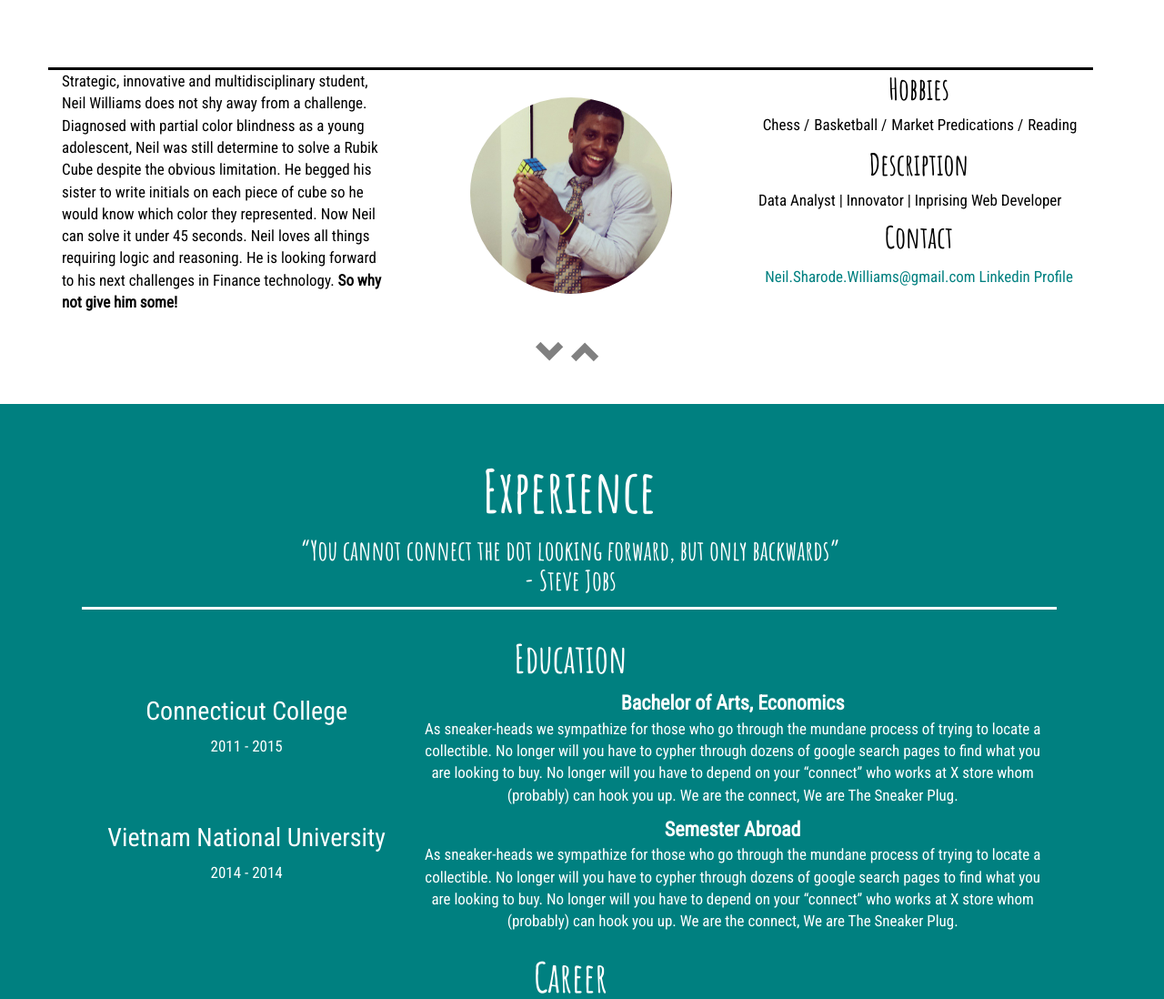
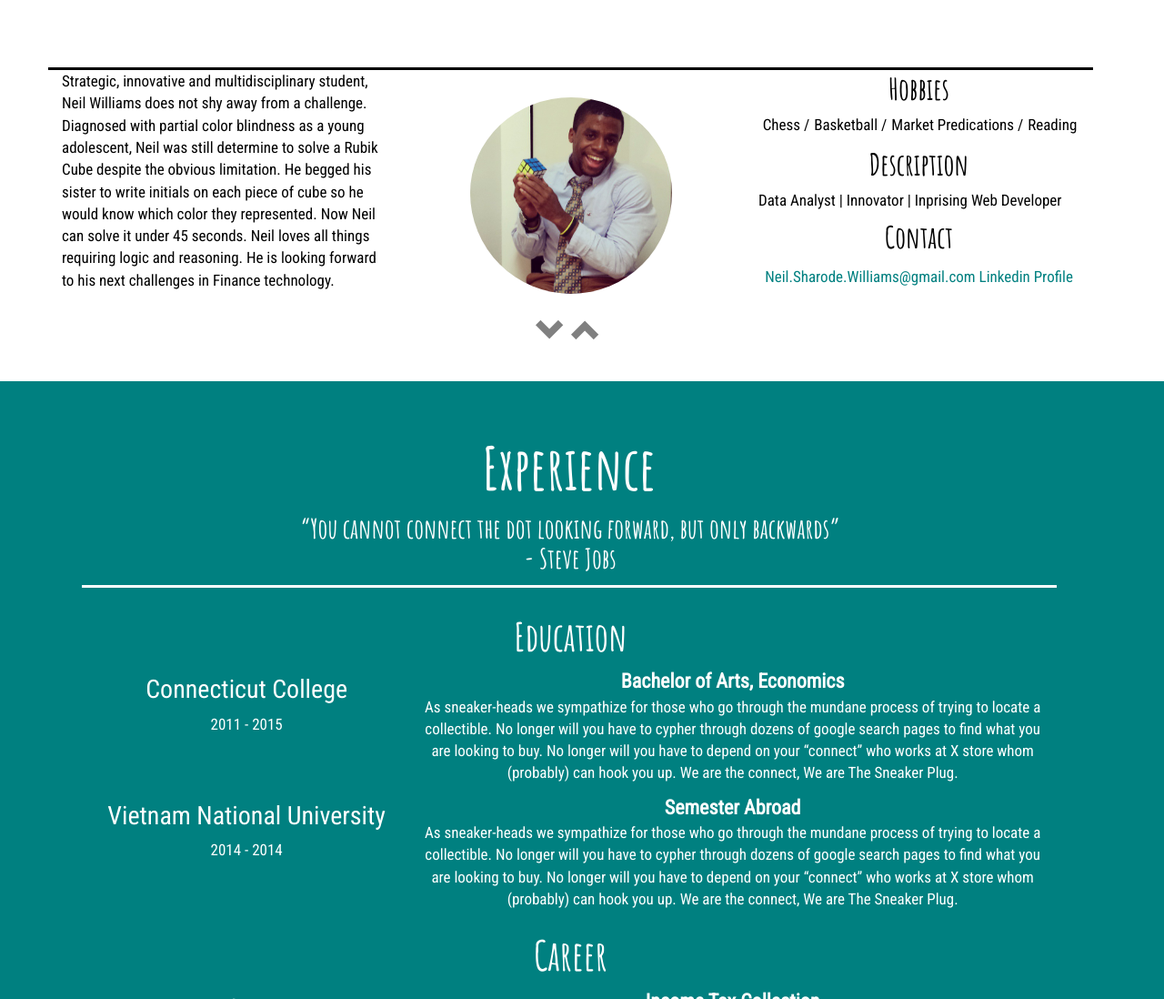
Before and after one commit to Nwillia3/Resume-Web, a website: page index.html in a window 1280 px wide. Shown: the part 951-2049 px from the top of the page at 91% size. Drawn offline with Linux system fonts and the light colour scheme; a web font is replaced by a local one.

Commit message:
newest verison

```diff
--- a/index.html
+++ b/index.html
@@ -72,7 +72,7 @@
 
 			<div class="col-md-4 content">
 				<p>
-					Strategic, innovative and multidisciplinary student, Neil Williams does not shy away from a challenge. Diagnosed with partial color blindness as a young adolescent, Neil was still determine to solve a Rubik Cube despite the obvious limitation. He begged his sister to write initials on each piece of cube so he would know which color they represented. Now Neil can solve it under 45 seconds. Neil loves all things requiring logic and reasoning. He is looking forward to his next challenges in Finance technology. <strong>So why not give him some!</strong>
+					Strategic, innovative and multidisciplinary student, Neil Williams does not shy away from a challenge. Diagnosed with partial color blindness as a young adolescent, Neil was still determine to solve a Rubik Cube despite the obvious limitation. He begged his sister to write initials on each piece of cube so he would know which color they represented. Now Neil can solve it under 45 seconds. Neil loves all things requiring logic and reasoning. He is looking forward to his next challenges in Finance technology.
 				</p>
 			</div>
 			<div class="col-md-4 content">
```
Also changed, not shown: style.css (line endings or trailing spaces).
